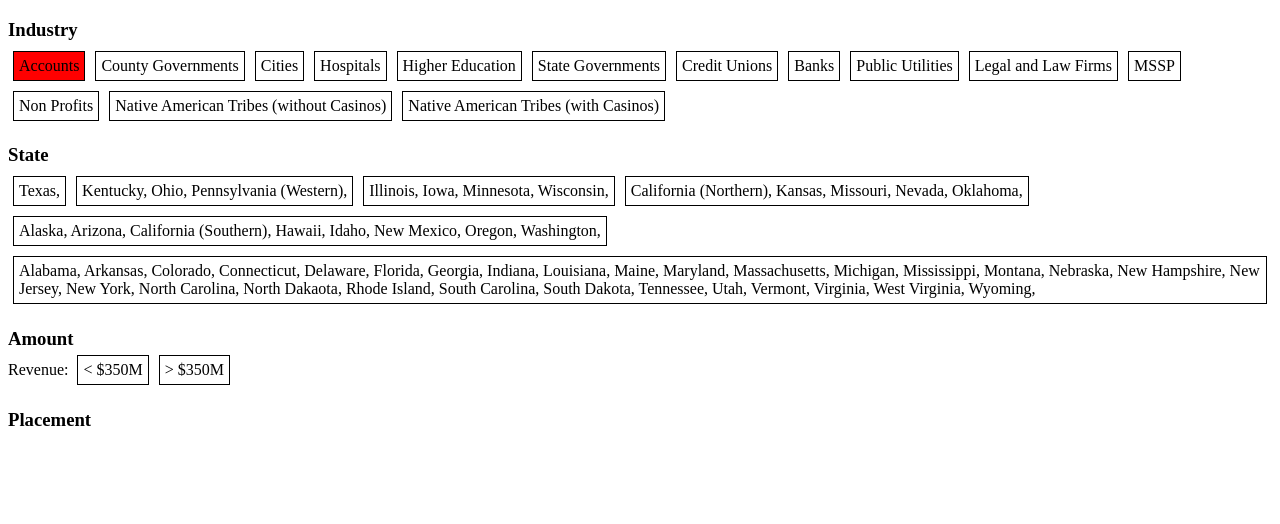
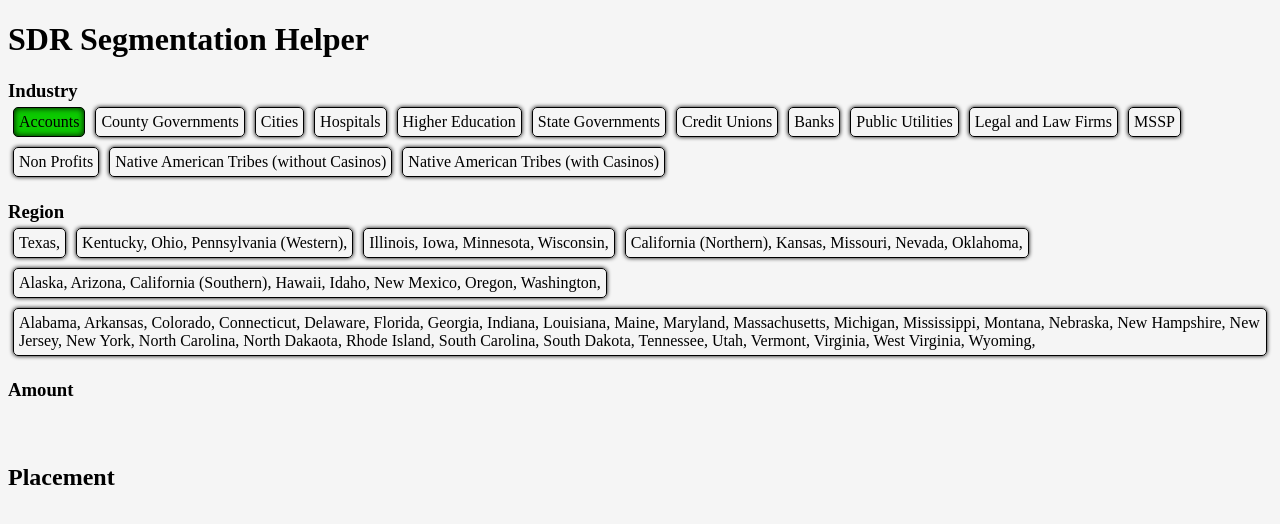
Before and after one commit to vmike245/SDR_Segmentation, a plain HTML site: page index.html in a window 1280 px wide. Both pictures are taken after a click on the element "Accounts". Drawn offline with nearby package versions, Linux system fonts and the light colour scheme.

Commit message:
Puts finishing touches on styles. Also adds warning on SLED states until we get more info to finish them

```diff
--- a/index.html
+++ b/index.html
@@ -11,26 +11,29 @@
 
 
 </head>
-  <body ng-controller="BaseCtrl as ctrl">
+  <body class="main" ng-controller="BaseCtrl as ctrl">
+    <h1> SDR Segmentation Helper </h1>
+    <h2 class="warning-banner" ng-if="ctrl.showWarningBanner()">Unfortunately the documentaion on this region is incomplete, so until someone learns how to update a spreadsheet this will not work for these states.</h2>
 
     <h3> Industry </h3>
-    <div class='flex-row'>
+    <div class='choice-section' class='flex-row'>
       <div ng-class='{selected : ctrl.Industry === industry}' class='selectable' ng-click='ctrl.setIndustry(industry)' ng-repeat="industry in ctrl.Industries track by $index">
         {{industry}}
       </div>
     </div>
 
-    <h3> State </h3>
-    <div class='flex-row'>
+    <h3> Region </h3>
+    <div class='choice-section' class='flex-row'>
       <div ng-class='{selected : ctrl.isSelected(state)}' class='selectable' ng-click='ctrl.setState(state)' ng-repeat="state in ctrl.States track by $index">
         <span ng-repeat="single in state"> {{single}},  </span>
       </div>
     </div>
 
     <div ng-if="ctrl.shouldShowSLEDPicker()">
-      <input type='radio' name='sled' ng-value='true' ng-model='ctrl.isSLED'> Is California or Nevada?
+      <input type='checkbox' name='sled' ng-model='ctrl.isSLED'> Is California or Nevada?
     </div>
 
+    <div class='choice-section'>
       <h3> Amount </h3>
       <div ng-if="ctrl.State && ctrl.Industry">
         {{ctrl.AmountType}}:
@@ -39,9 +42,10 @@
         </span>
 
       </div>
+    </div>
 
-    <h3> Placement </h3>
-    <div>
+    <h2> Placement </h2>
+    <div class='placement-text'>
       {{ctrl.MarketPlacement}}
     </div>
 
--- a/src/BaseCtrl.js
+++ b/src/BaseCtrl.js
@@ -2,7 +2,7 @@
   .controller('BaseCtrl', ['$scope', 'INDUSTRIES', 'STATES', 'POPULATION_INDUSTRIES', function($scope, INDUSTRIES, STATES, POPULATION_INDUSTRIES) {
     const BaseCtrl = this;
     BaseCtrl.Industry = '';
-    BaseCtrl.State = [];
+    BaseCtrl.State = '';
     BaseCtrl.AmountType = '';
     BaseCtrl.Amount = '';
     BaseCtrl.isSLED = false;
@@ -36,6 +36,12 @@
 
     BaseCtrl.shouldShowSLEDPicker = function () {
       return BaseCtrl._isEqualToBin('West Mid-enterprise', BaseCtrl.State) && (BaseCtrl.Industry === 'County Governments' || BaseCtrl.Industry === 'Cities' || BaseCtrl.Industry === 'Higher Education' || BaseCtrl.Industry === 'State Governments')
+    }
+
+    BaseCtrl.showWarningBanner = function () {
+      if (BaseCtrl.State) {
+        return BaseCtrl._isEqualToBin('West SLED', BaseCtrl.State);
+      }
     }
 
     $scope.$watchGroup(['ctrl.State', 'ctrl.Industry'], function() {
@@ -224,7 +230,7 @@
       return _.isEqual(STATES[bin].sort(), state.sort());
     }
 
-    $scope.$watch('ctrl.Amount', function() {
+    $scope.$watchGroup(['ctrl.Amount', 'ctrl.isSLED'], function() {
       if (BaseCtrl.Amount) {
         BaseCtrl.MarketPlacement = BaseCtrl._findMarketPlacement(BaseCtrl.Industry, BaseCtrl.State, BaseCtrl.Amount);
       }
@@ -237,7 +243,7 @@
           return BaseCtrl._getAccountsPlacement(state, amount);
 
         case 'County Governments':
-          return BaseCtrl._getCountyGovermentsPlacement(state, amount);
+          return BaseCtrl._getCountyGovernmentsPlacement(state, amount);
 
         case 'Cities':
           return BaseCtrl._getCitiesPlacement(state, amount);
@@ -292,7 +298,7 @@
       }
     }
 
-    BaseCtrl._getCountyGovermentsPlacement = function (state, amount) {
+    BaseCtrl._getCountyGovernmentsPlacement = function (state, amount) {
       if (amount === '< 1M') {
         return 'SME';
       }
--- a/src/styles.css
+++ b/src/styles.css
@@ -3,10 +3,13 @@
   margin: 5px;
   display: inline-block;
   padding: 5px;
+  box-shadow: 0px 0px 4px black;
+  border-radius: 5px;
 }
 
 .selected {
-  background-color: red;
+  background-color: #0CCA00;
+  box-shadow: inset 0px 0px 6px black
 }
 
 .flex-row {
@@ -16,5 +19,21 @@
 }
 
 h3 {
-  margin-bottom: 0px
+  margin-bottom: 0px;
 }
+
+.warning-banner {
+  color: red;
+}
+
+.main {
+  background-color: whitesmoke;
+}
+
+.placement-text {
+  font-size: 14pt;
+}
+
+.choice-section {
+  min-height: 65px;
+}
```
Lines whose indentation alone changed are shown as unchanged.
